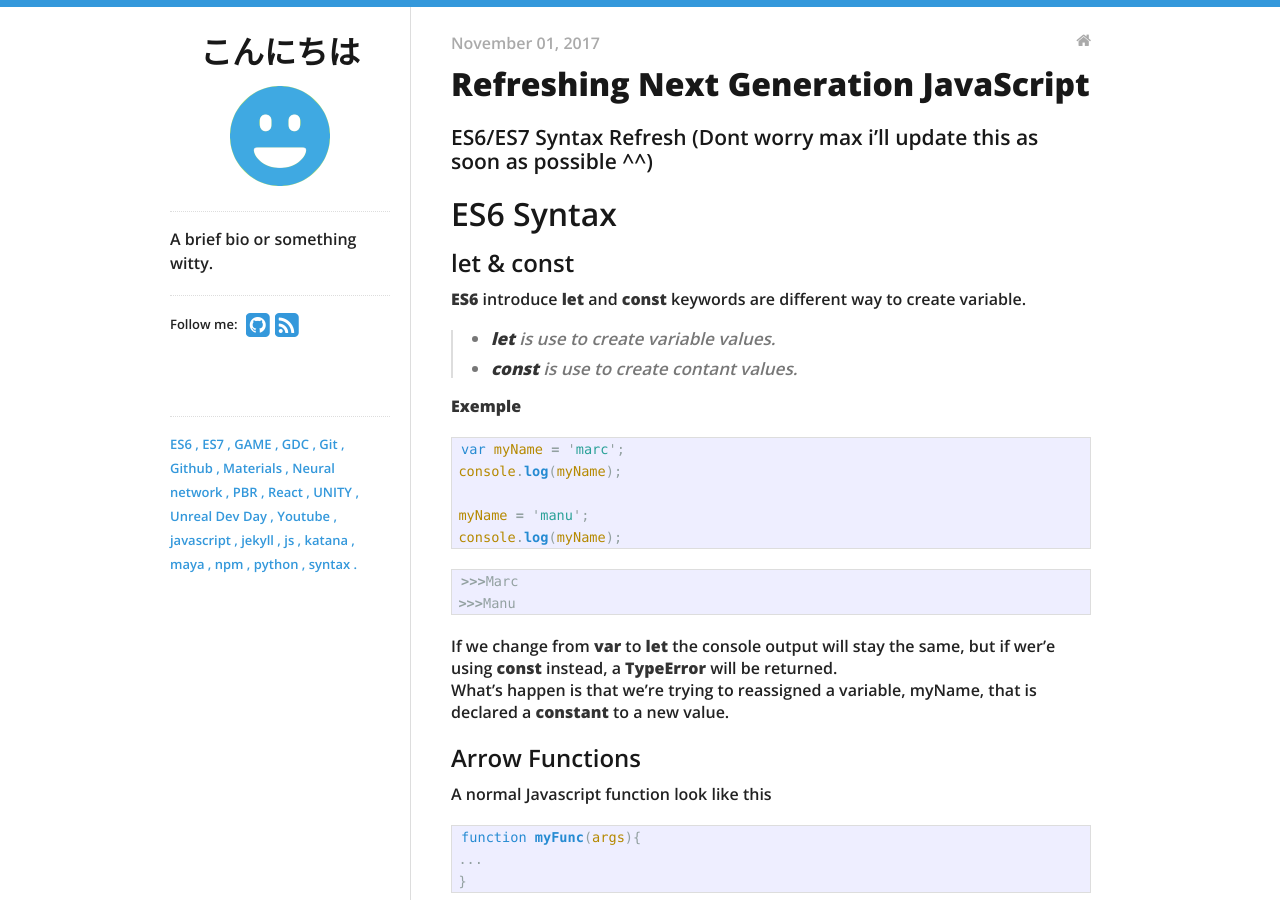
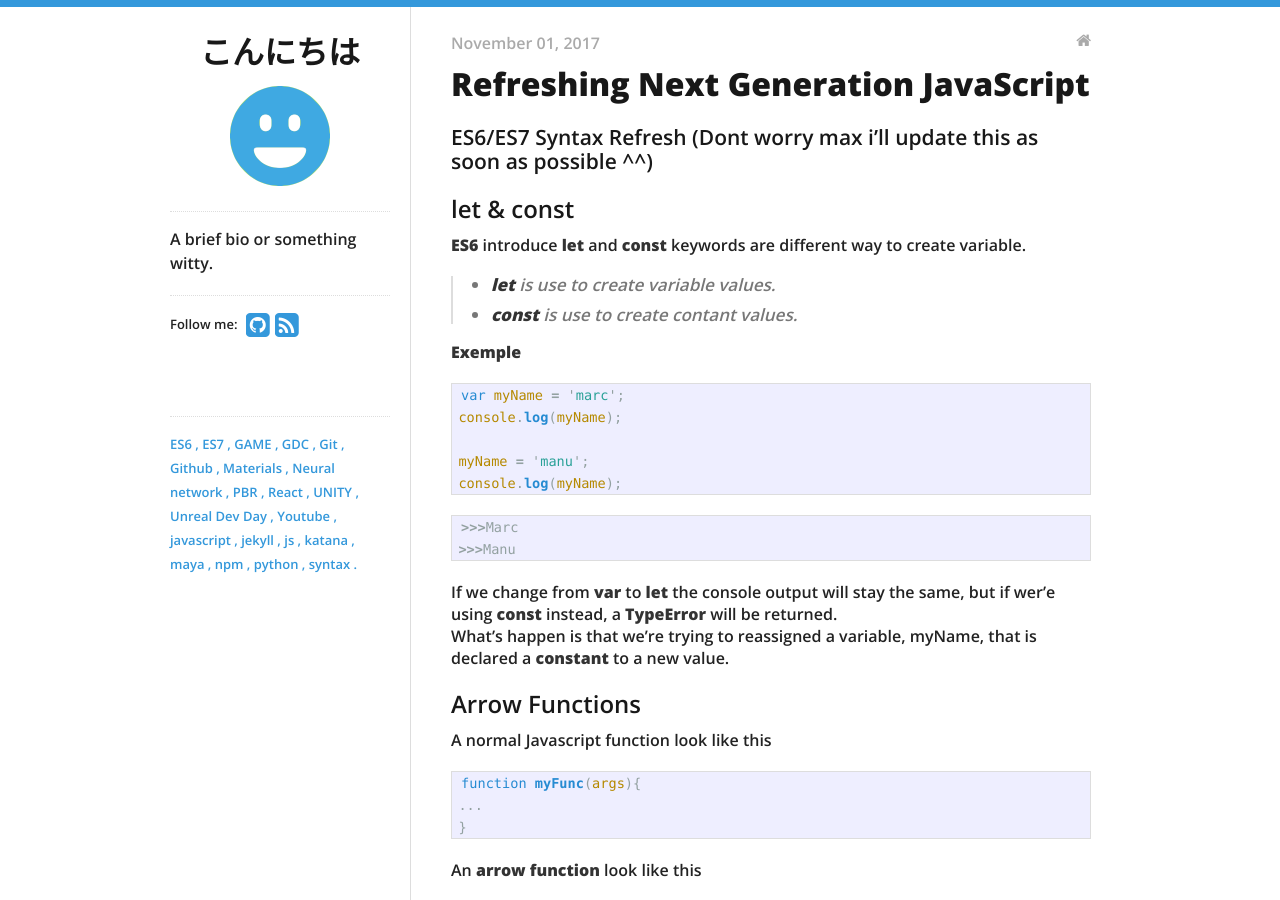
Before and after one commit to yoann01/ktmd, a Jekyll site: the page built from _posts/2017-11-01-Refreshing-Next-Gen-JavaScript .md, in a window 1280 px wide and 900 px high. Built offline with Jekyll 4.4.1, drawn with Linux system fonts in a browser that asks for light colours; nearby versions of some CDN libraries.

Commit message:
Update 2017-11-01-Refreshing-Next-Gen-JavaScript .md

```diff
--- a/_posts/2017-11-01-Refreshing-Next-Gen-JavaScript .md
+++ b/_posts/2017-11-01-Refreshing-Next-Gen-JavaScript .md
@@ -7,8 +7,6 @@ categories:
 ---
 
 ### ES6/ES7 Syntax Refresh (Dont worry max i'll update this as soon as possible ^^)
-
-# ES6 Syntax
 
 ## let & const
 
```
